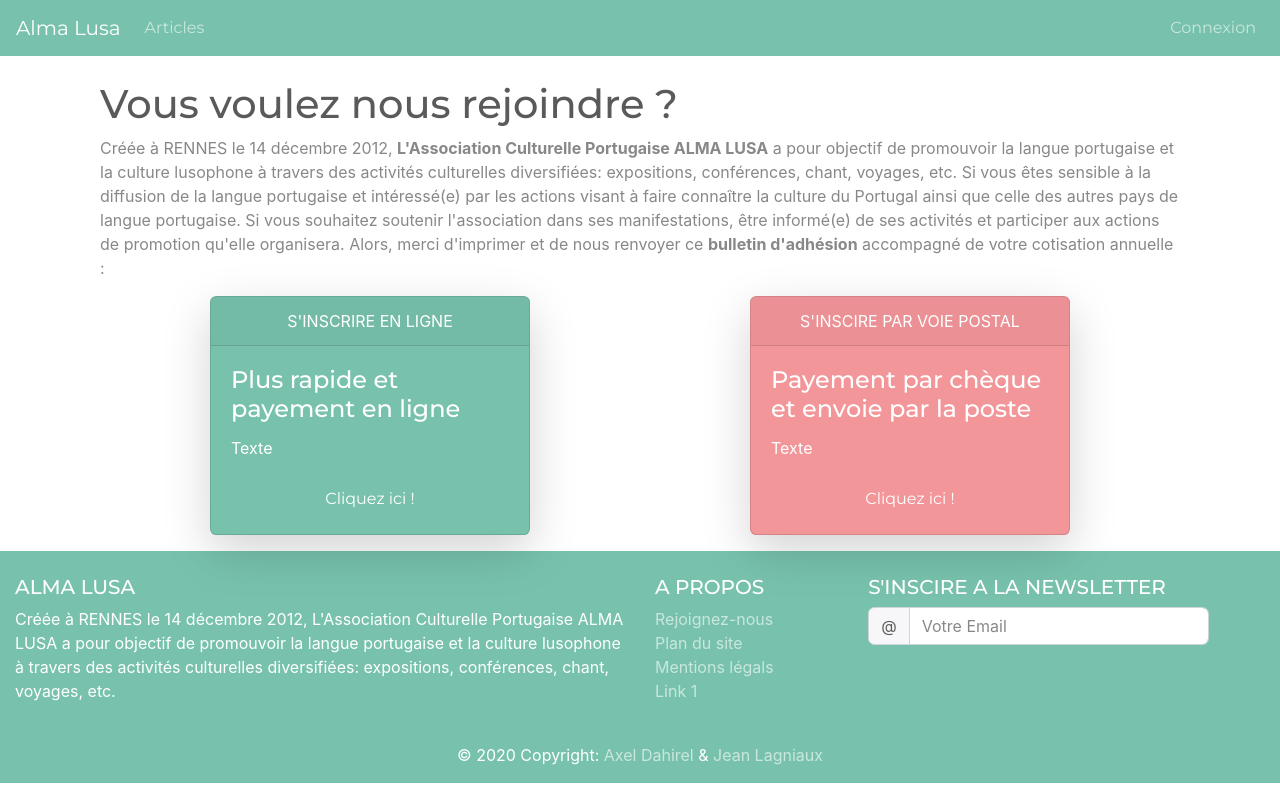
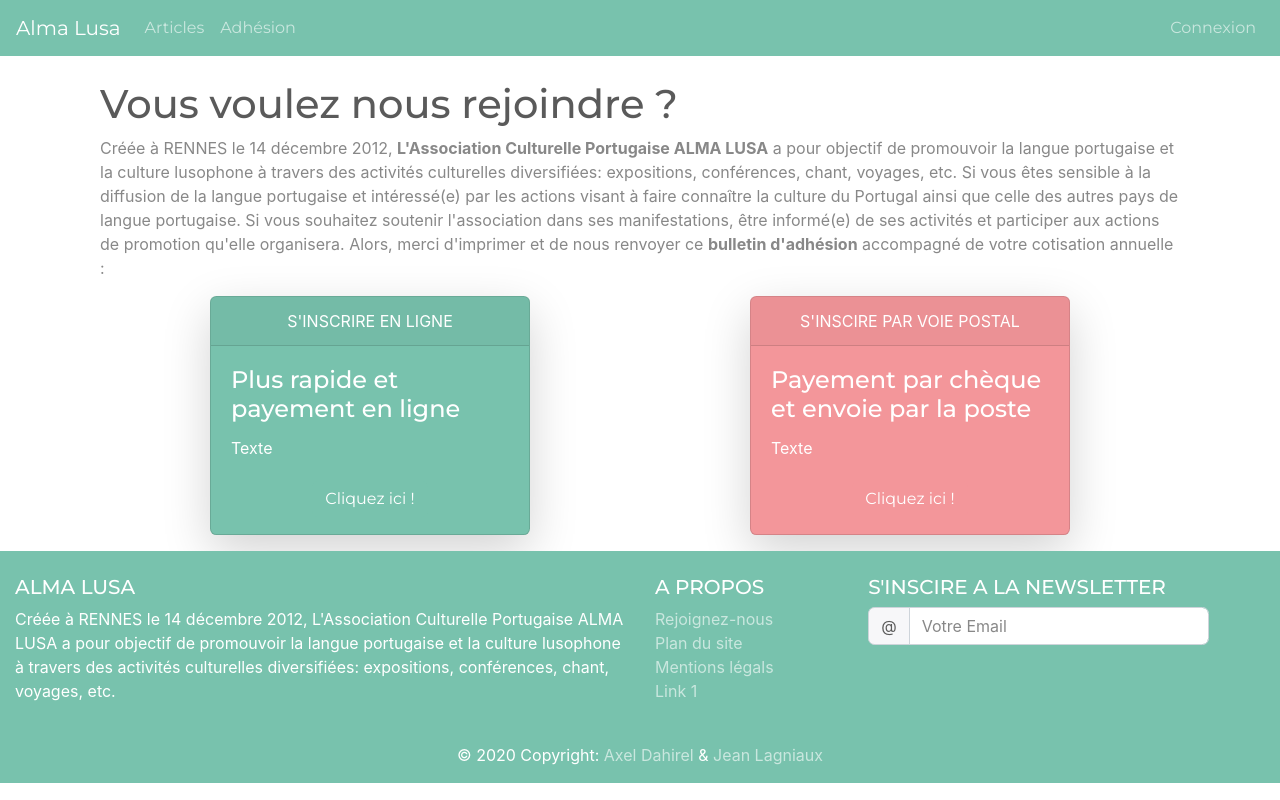
Before and after one commit to aDahirel/almalusa, a Symfony app: template templates/admin/subscription.html.twig in a window 1280 px wide. Run offline with Twig, Linux system fonts and the light colour scheme; the template is opened without the code that fills it, so the values that code supplies are empty; some libraries are stand-ins or nearby versions.

```diff
--- a/templates/base.html.twig
+++ b/templates/base.html.twig
@@ -3,8 +3,7 @@
 <head>
     <!-- Required meta tags -->
     <meta charset="UTF-8">
-    <meta
-            name="viewport" content="width=device-width, initial-scale=1, shrink-to-fit=no">
+    <meta name="viewport" content="width=device-width, initial-scale=1, shrink-to-fit=no">
     <!-- Website title -->
     <title>
         {% block title %}Alma Lusa
--- a/templates/blog/footer.html.twig
+++ b/templates/blog/footer.html.twig
@@ -1,6 +1,6 @@
 {% block body %}
     <!-- Footer -->
-    <footer class="page-footer font-small bg-primary pt-4">
+    <footer class="page-footer font-small bg-primary pt-4" style="position: relative; bottom: 0">
         <!-- Footer Links -->
         <div class="container-fluid text-center text-md-left">
             <!-- Grid row -->
--- a/templates/blog/navbar.html.twig
+++ b/templates/blog/navbar.html.twig
@@ -10,6 +10,9 @@
         <ul class="navbar-nav mr-auto">
             <li class="nav-item">
                 <a class="nav-link" href="{{ path('blog') }}">Articles</a>
+            </li>
+            <li class="nav-item">
+                <a class="nav-link" href="{{ path('subscribtion') }}">Adhésion</a>
             </li>
             <!-- Check if a user is logged in to display appropriate features -->
             {% if is_granted('ROLE_ADMIN') %}
```
Also changed, not shown: 1 other file.
